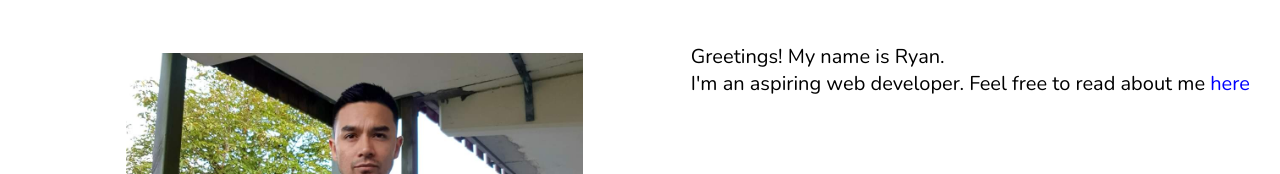
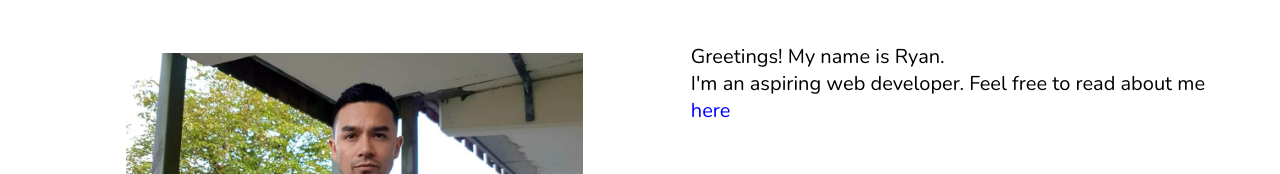
Before and after one commit to TechWithRyan/Music-app, a React (Vite) app: page / in a window 1280 px wide. Shown: the part 133-307 px from the top of the page. Built offline with nearby package versions, Linux system fonts and the light colour scheme.

Commit message:
link fix

```diff
--- a/src/components/Home.jsx
+++ b/src/components/Home.jsx
@@ -1,4 +1,5 @@
 import React from 'react'
+import { Link } from 'react-router-dom'
 import ryan from "../assets/ryan.jpg"
 import "./Home.css"
 const Home = () => {
@@ -15,7 +16,7 @@ const Home = () => {
         </section>
 
         <section className='right'>
-          <p>Greetings! My name is Ryan.</p><p>I'm an aspiring web developer. Feel free to read about me <a href="/about">here</a></p>
+          <p>Greetings! My name is Ryan.</p><p>I'm an aspiring web developer. Feel free to read about me <Link to="/about"><li>here</li></Link></p>
 
         </section>
 
```
